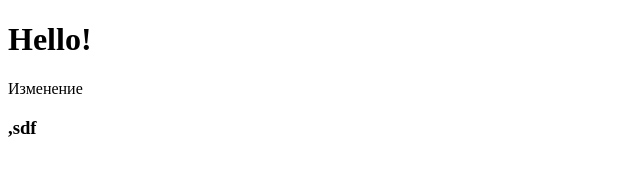
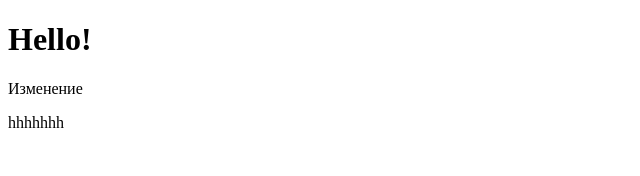
Before and after one commit to Rudaki29rus/site_new, a plain HTML site: page index.html in a window 1280 px wide. Shown: the full height of the page, 0-640 px from the left. Drawn offline with Linux system fonts and the light colour scheme.

Commit message:
комент3

```diff
--- a/index.html
+++ b/index.html
@@ -7,6 +7,6 @@
 <body>
 	<h1>Hello!</h1>
 	<p>Изменение</p>
-	<h3>,sdf</h3>
+	<p>hhhhhhh</p>
 </body>
 </html>
```
